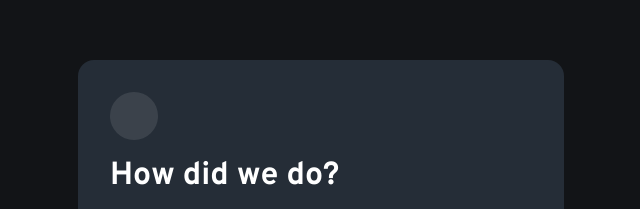
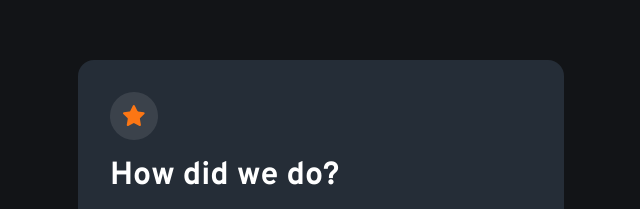
Before and after one commit to hnasser44/Interactive-rating-component, a plain HTML site: page index.html in a window 1280 px wide. Shown: the part 136-345 px from the top of the page, 319-959 px from the left. Drawn offline with Linux system fonts and the light colour scheme.

Commit message:
Update style.css

```diff
--- a/style.css
+++ b/style.css
@@ -41,7 +41,7 @@ p {
 }
 
 .star {
-    background-image: url(images/icon-star.svg);
+    background-image: url(icon-star.svg);
     background-repeat: no-repeat;
     background-position: center;
     background-color: rgba(255, 255, 255, 0.1);
```
